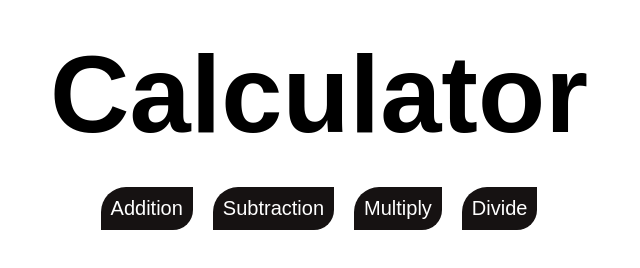
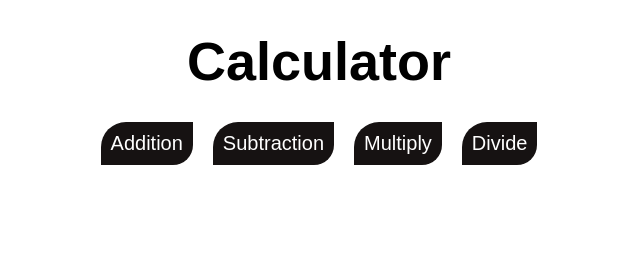
Before and after one commit to arqamqureshi/Calculator-paratice, a plain HTML site: page index.html in a window 1280 px wide. Shown: the whole page, without its empty margins (321-961 px from the left). Drawn offline with Linux system fonts and the light colour scheme.

Commit message:
final task

```diff
--- a/style.css
+++ b/style.css
@@ -7,7 +7,7 @@ body {
   text-align: center;
 }
 .big {
-  font-size: 55px;
+  font-size: 27px;
   padding: 10px;
   margin: 10px;
 }
```
